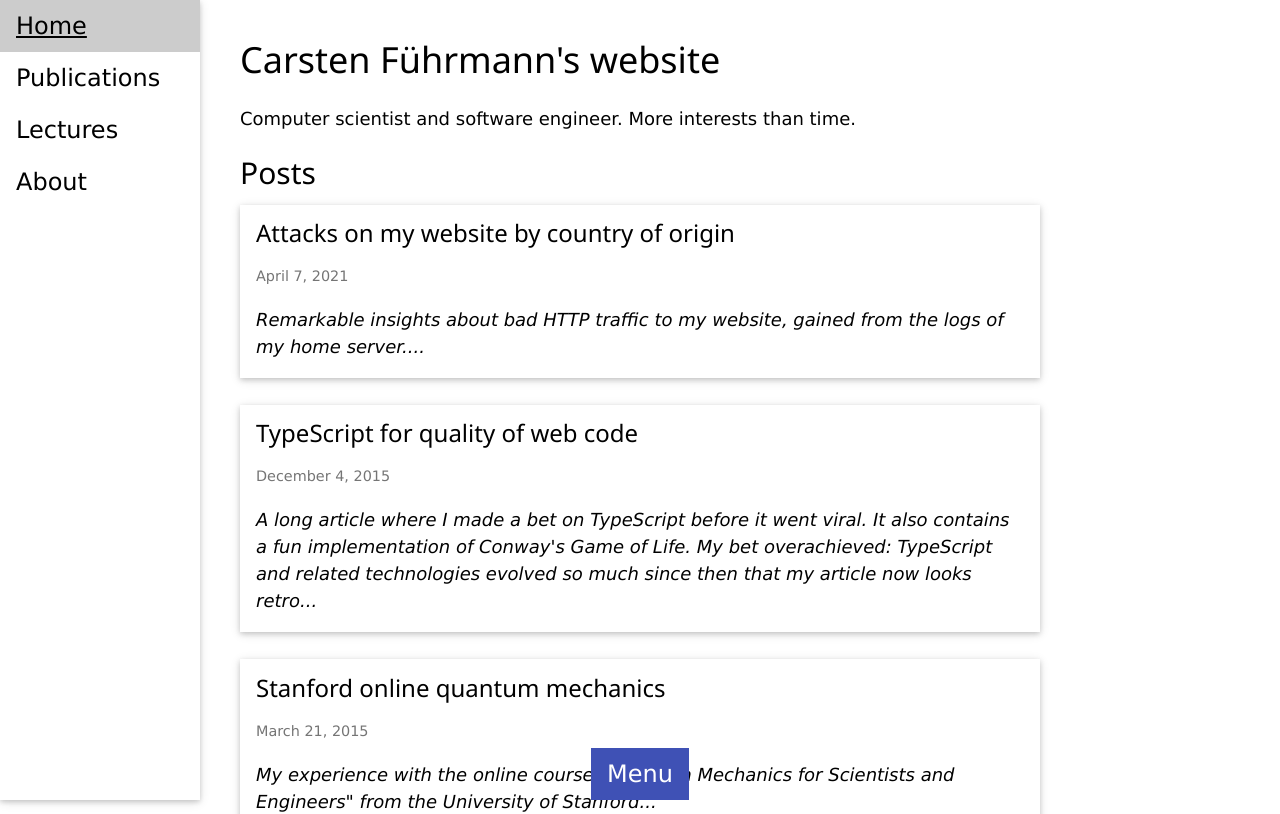
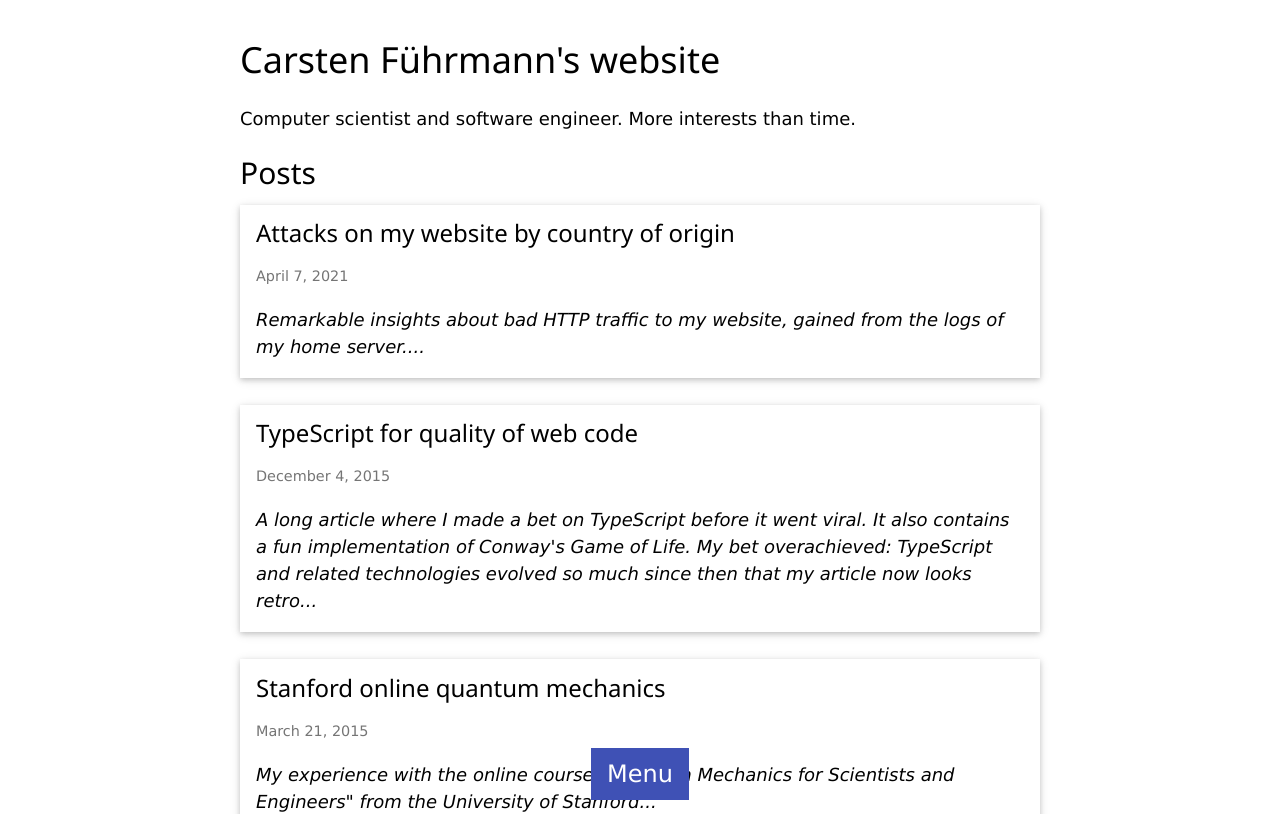
Before and after one commit to cfuehrmann/carsten-fuehrmanns-blog, a Next.js app: page / in a window 1280 px wide. Shown: the top 814 px of the page. Built offline with nearby package versions, Linux system fonts and the light colour scheme.

Commit message:
Hide menu even on large screens

```diff
--- a/components/layout.tsx
+++ b/components/layout.tsx
@@ -48,8 +48,8 @@ export default function Layout({
       </Head>
       <nav
         className={
-          "w3-sidebar w3-bar-block w3-collapse w3-card " +
-          (menuOpen ? "w3-show" : "w3-hide")
+          "w3-sidebar w3-bar-block w3-card " +
+          (menuOpen ? "w3-show" : "w3-hide-large w3-hide-medium w3-hide-small")
         }
       >
         <LinkButton target="" />
```
